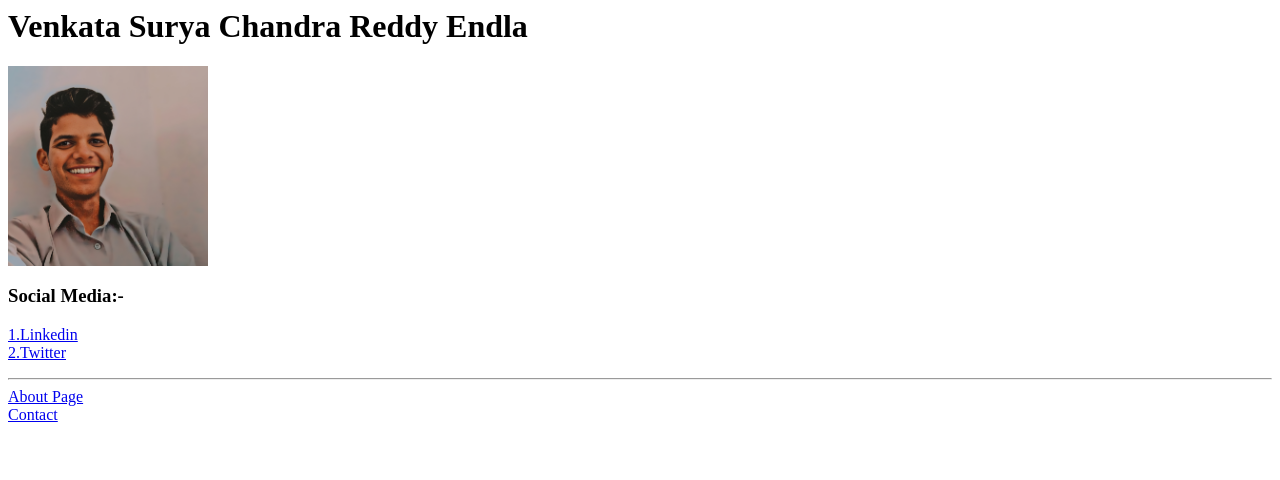
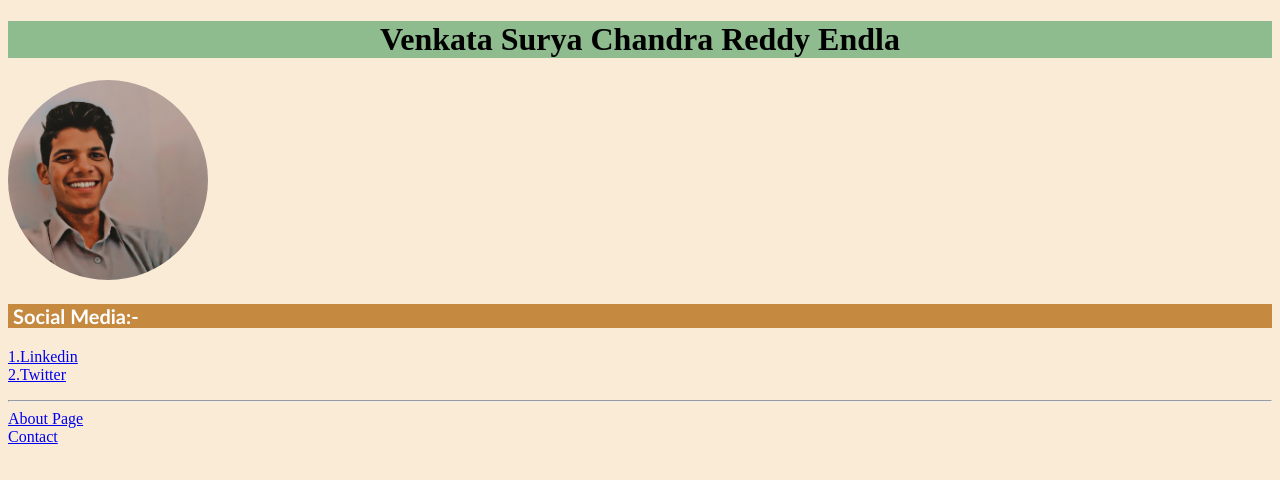
Before and after one commit to Surya-Chandra-Reddy/biopage, a plain HTML site: page index.html in a window 1280 px wide. Drawn offline with Linux system fonts and the light colour scheme.

Commit message:
updation

```diff
--- /dev/null
+++ b/css/index_style.css
@@ -0,0 +1,27 @@
+body{
+    background-color: antiquewhite;
+}
+
+#name{
+    background-color: darkseagreen;
+    text-align: center;
+
+}
+
+.profile{
+    border-color:#c58940;
+    border-radius: 100px;
+}
+
+img{
+    border-radius:100px;
+
+}
+
+#accounts{
+    color: white;
+    background-color: #c58940;
+    font-family: 'Gill Sans', 'Gill Sans MT', Calibri, 'Trebuchet MS', sans-serif;
+    font-size:15pt;
+    padding-left: 5px;
+}
--- a/index.html
+++ b/index.html
@@ -1,14 +1,29 @@
+<!DOCTYPE html>
+<html lang="en">
+<head>
+    <meta charset="UTF-8">
+    <meta name="viewport" content="width=device-width, initial-scale=1.0">
     <title>Bio</title>
+    <link rel="stylesheet" href="./css/index_style.css" >
+</head>
+<body>
+    <div id="name">
         <h1>Venkata Surya Chandra Reddy Endla</h1>
+    </div>
 
+    <div id="profile">
         <img src="./images/Pic.jpg"
         width="200"
     >
+    </div>
+
+    <h3 id="accounts">Social Media:-</h3>
     <p>
-    <h3>Social Media:-</h3>
         <a href="https://www.linkedin.com/in/surya-chandra-reddy/">1.Linkedin</a><br>
         <a href="https://twitter.com/surya_endla">2.Twitter</a>
     </p>
     <hr>
     <a href="./webpages/about.html">About Page</a><br>
     <a href="./webpages/contact.html">Contact</a>
+</body>
+</html>
```
Lines whose indentation alone changed are shown as unchanged.
